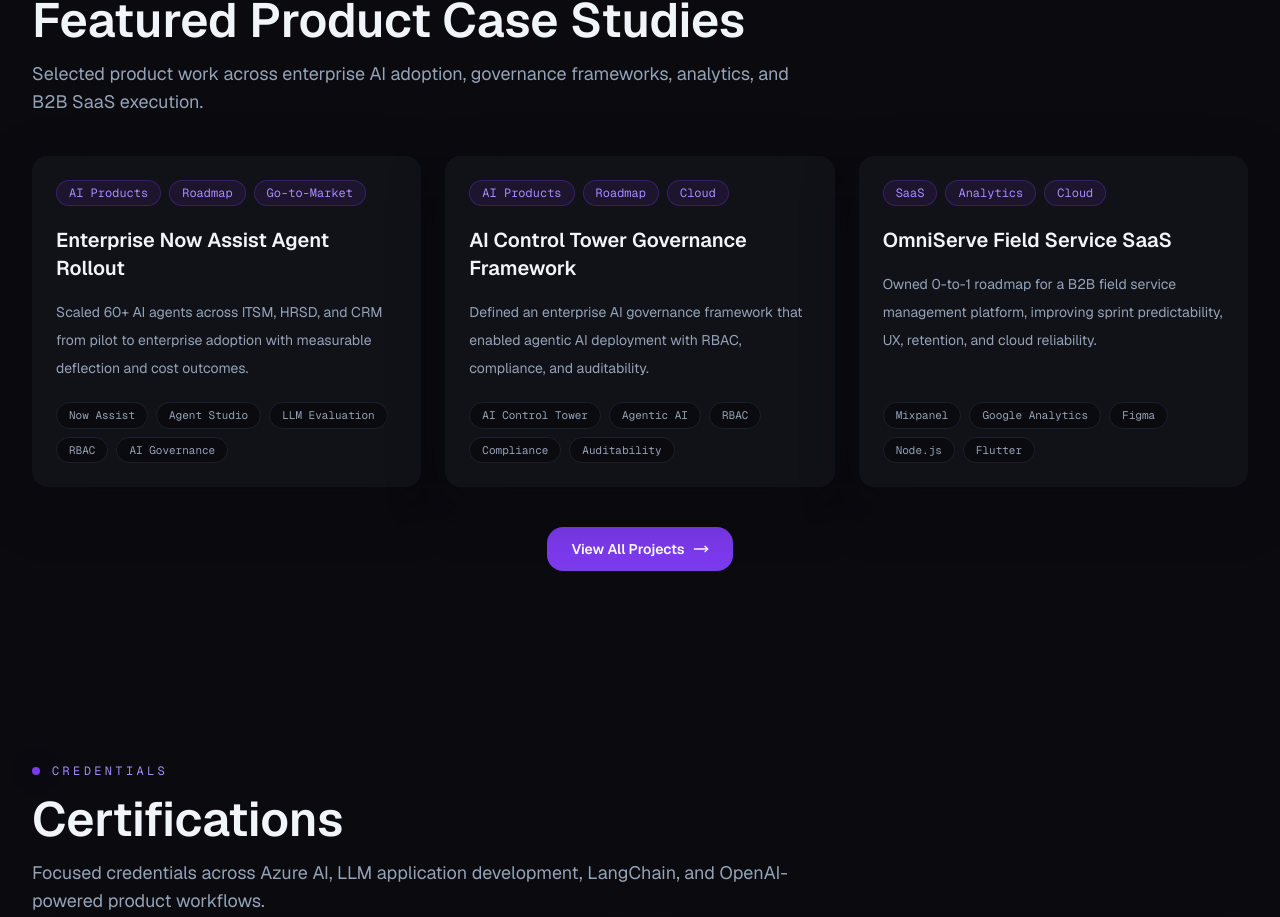
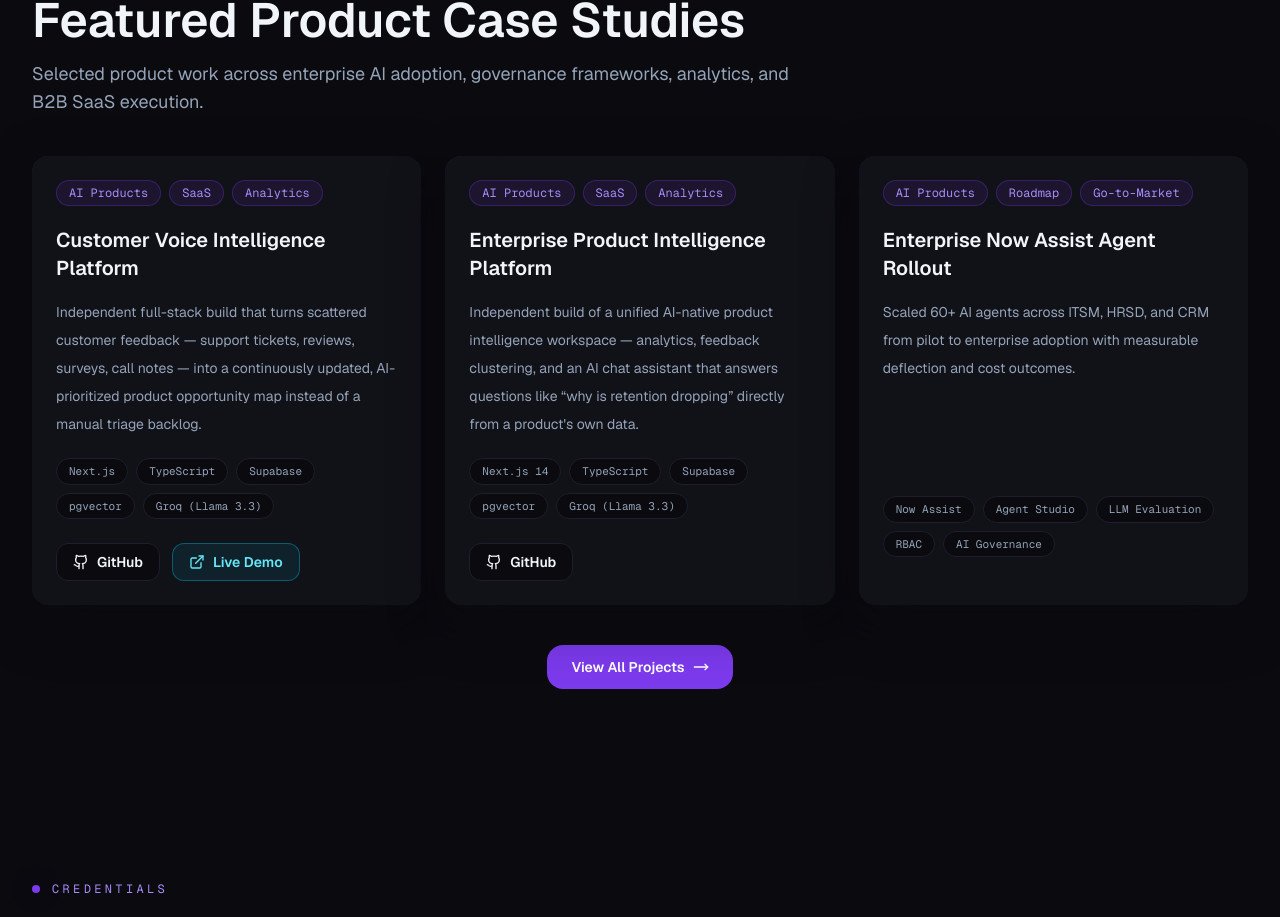
Before and after one commit to shriya246/Portfolio, a Next.js app: page / in a window 1280 px wide. Shown: the part 4600-5517 px from the top of the page. Built offline with nearby package versions, Linux system fonts and the light colour scheme.

Commit message:
feat: add Customer Voice Intelligence and Enterprise Product Intelligence platforms
Pin two independently built full-stack AI projects at the top of the
project list, and surface the previously unused live-demo link on
project cards, the modal, and the homepage featured section.

```diff
--- a/components/home/FeaturedProjects.tsx
+++ b/components/home/FeaturedProjects.tsx
@@ -1,4 +1,4 @@
-import { Github, MoveRight } from "lucide-react";
+import { ExternalLink, Github, MoveRight } from "lucide-react";
 import Link from "next/link";
 import ScrollReveal from "@/components/ui/ScrollReveal";
 import SectionHeading from "@/components/ui/SectionHeading";
@@ -35,18 +35,32 @@
                       </span>
                     ))}
                   </div>
+                  <div className="mt-6 flex flex-wrap gap-3">
                     {project.github ? (
                       <a
                         href={project.github}
                         target="_blank"
                         rel="noreferrer"
                         aria-label={`Open ${project.name} on GitHub`}
-                      className="mt-6 inline-flex w-fit items-center gap-2 rounded-xl border border-border bg-background px-4 py-2 text-sm font-semibold text-foreground transition hover:border-violet/60 hover:text-violet"
+                        className="inline-flex w-fit items-center gap-2 rounded-xl border border-border bg-background px-4 py-2 text-sm font-semibold text-foreground transition hover:border-violet/60 hover:text-violet"
                       >
                         <Github className="h-4 w-4" />
                         GitHub
                       </a>
                     ) : null}
+                    {project.live ? (
+                      <a
+                        href={project.live}
+                        target="_blank"
+                        rel="noreferrer"
+                        aria-label={`Open ${project.name} live demo`}
+                        className="inline-flex w-fit items-center gap-2 rounded-xl border border-cyan/40 bg-cyan/10 px-4 py-2 text-sm font-semibold text-cyan-soft transition hover:border-cyan/70 hover:bg-cyan/15"
+                      >
+                        <ExternalLink className="h-4 w-4" />
+                        Live Demo
+                      </a>
+                    ) : null}
+                  </div>
                 </div>
               </article>
             </ScrollReveal>
--- a/components/projects/ProjectCard.tsx
+++ b/components/projects/ProjectCard.tsx
@@ -1,7 +1,7 @@
 "use client";
 
 import { motion } from "framer-motion";
-import { Github, Maximize2 } from "lucide-react";
+import { ExternalLink, Github, Maximize2 } from "lucide-react";
 import type { KeyboardEvent } from "react";
 import type { Project } from "@/types";
 
@@ -44,7 +44,7 @@
           </span>
         ))}
       </div>
-      <div className="mt-6 flex flex-wrap gap-3">
+      <div className="mt-6 flex flex-wrap items-center gap-3">
         {project.github ? (
           <a
             href={project.github}
@@ -58,6 +58,19 @@
             GitHub
           </a>
         ) : null}
+        {project.live ? (
+          <a
+            href={project.live}
+            target="_blank"
+            rel="noreferrer"
+            aria-label={`Open ${project.name} live demo`}
+            onClick={(event) => event.stopPropagation()}
+            className="inline-flex items-center gap-2 rounded-xl border border-cyan/40 bg-cyan/10 px-4 py-2 text-sm font-semibold text-cyan-soft transition hover:border-cyan/70 hover:bg-cyan/15"
+          >
+            <ExternalLink className="h-4 w-4" />
+            Live Demo
+          </a>
+        ) : null}
         <span className="ml-auto inline-flex items-center gap-2 rounded-xl px-2 py-2 text-sm font-semibold text-cyan">
           <Maximize2 className="h-4 w-4" />
           Details
--- a/components/projects/ProjectModal.tsx
+++ b/components/projects/ProjectModal.tsx
@@ -1,7 +1,7 @@
 "use client";
 
 import { AnimatePresence, motion } from "framer-motion";
-import { Github, X } from "lucide-react";
+import { ExternalLink, Github, X } from "lucide-react";
 import { useEffect } from "react";
 import type { Project } from "@/types";
 
@@ -115,8 +115,9 @@
               </div>
             </section>
 
+            {project.github || project.live ? (
+              <div className="mt-8 flex flex-col gap-3 sm:flex-row">
                 {project.github ? (
-              <div className="mt-8 flex flex-col gap-3 sm:flex-row">
                   <a
                     href={project.github}
                     target="_blank"
@@ -127,6 +128,19 @@
                     <Github className="h-4 w-4" />
                     GitHub
                   </a>
+                ) : null}
+                {project.live ? (
+                  <a
+                    href={project.live}
+                    target="_blank"
+                    rel="noreferrer"
+                    aria-label={`Open ${project.name} live demo`}
+                    className="inline-flex items-center justify-center gap-2 rounded-xl border border-cyan/40 bg-cyan/10 px-5 py-3 text-sm font-semibold text-cyan-soft transition hover:-translate-y-0.5 hover:border-cyan/70 hover:shadow-cyan-glow"
+                  >
+                    <ExternalLink className="h-4 w-4" />
+                    Live Demo
+                  </a>
+                ) : null}
               </div>
             ) : null}
           </motion.article>
--- a/constants/projects.ts
+++ b/constants/projects.ts
@@ -1,6 +1,58 @@
 import type { Project } from "@/types";
 
 export const PROJECTS: Project[] = [
+  {
+    id: "customer-voice-intelligence-platform",
+    name: "Customer Voice Intelligence Platform",
+    description:
+      "Independent full-stack build that turns scattered customer feedback — support tickets, reviews, surveys, call notes — into a continuously updated, AI-prioritized product opportunity map instead of a manual triage backlog.",
+    tech: ["Next.js", "TypeScript", "Supabase", "pgvector", "Groq (Llama 3.3)", "Upstash Redis", "Recharts", "Tailwind CSS"],
+    highlights: ["Multi-tenant RBAC", "AI clustering + sentiment", "RICE opportunity scoring", "3 ingestion channels"],
+    github: "https://github.com/shriya246/Customer-Voice-Intelligence-Platform",
+    live: "https://customer-voice-intelligence-platfor.vercel.app",
+    categories: ["AI Products", "SaaS", "Analytics"],
+    problemStatement:
+      "Customer signal is fragmented across support tickets, reviews, surveys, call notes, and sales conversations, so the loudest voice — not the most common or highest-impact one — tends to win roadmap debates. Built solo, end to end, on a zero-paid-API stack to make prioritization evidence-based instead of anecdote-based.",
+    architectureDecisions: [
+      "Designed a multi-tenant schema (organizations, teams, role-based access) on Supabase Postgres with row-level security, feeding three ingestion paths: manual entry, CSV import, and an embeddable feedback widget.",
+      "Built an embedding + clustering pipeline (Supabase pgvector + Groq Llama 3.3) that groups raw feedback into labeled themes and extracts sentiment and pain points automatically.",
+      "Implemented RICE-based opportunity scoring per theme — tying volume, sentiment, and business impact into one ranked list — plus a trend view showing which themes are rising or falling over time.",
+      "Closed the loop from raw feedback to decision-ready output: data-backed personas generated from real clusters, a roadmap-linked feature tracker, and an auto-drafted executive summary.",
+      "Held the entire stack to genuinely free tiers (Supabase, Vercel, Upstash, Groq) throughout, keeping the project self-funded and forcing scope discipline."
+    ],
+    metrics: [
+      "3 feedback ingestion channels (manual, CSV, embeddable widget)",
+      "AI-clustered themes with automatic sentiment tagging",
+      "RICE-scored, ranked opportunity map",
+      "Zero paid APIs or hosting across the entire stack"
+    ]
+  },
+  {
+    id: "enterprise-product-intelligence-platform",
+    name: "Enterprise Product Intelligence Platform",
+    description:
+      "Independent build of a unified AI-native product intelligence workspace — analytics, feedback clustering, and an AI chat assistant that answers questions like “why is retention dropping” directly from a product's own data.",
+    tech: ["Next.js 14", "TypeScript", "Supabase", "pgvector", "Groq (Llama 3.3)", "Upstash Redis", "Recharts", "Tailwind CSS"],
+    highlights: ["DAU/WAU/MAU + retention", "AI clustering + chat assistant", "Roadmap + AI PRD generator", "Feature-flag experimentation"],
+    github: "https://github.com/shriya246/Enterprise-Product-Intelligence-Platform",
+    live: null,
+    categories: ["AI Products", "SaaS", "Analytics"],
+    problemStatement:
+      "Product Managers waste hours stitching together data from disconnected tools — product analytics, feedback tools, roadmap tools, and an ad-hoc ChatGPT tab — before they can make a single decision. Designed as an AI-first alternative that collapses that stack into one workspace, built solo on a zero-paid-API stack.",
+    architectureDecisions: [
+      "Scoped a three-sprint build: a multi-tenant foundation first (auth, orgs, RBAC, an event-ingestion SDK, DAU/WAU/MAU and retention analytics), then feedback intelligence (AI clustering, sentiment, a chat assistant answering natural-language questions against the org's own data), then a roadmap and executive layer.",
+      "Specified an AI PRD generator that turns a feature idea into a full draft — user stories, acceptance criteria, success metrics, and risks — plus AI-recommended roadmap prioritization driven by engagement and feedback data.",
+      "Scoped lightweight experimentation (feature flags, A/B split, significance check) using free statistics libraries instead of a paid experimentation platform.",
+      "Held the entire stack to genuinely free tiers (Supabase, Vercel, Upstash, Groq), documenting any real free-tier ceilings rather than exceeding them silently.",
+      "Actively in build — foundation and data layer underway, with feedback intelligence and the roadmap/PRD layer next."
+    ],
+    metrics: [
+      "3-sprint roadmap: analytics foundation → AI feedback intelligence → roadmap, PRD & experimentation",
+      "AI chat assistant designed to query live product data in natural language",
+      "AI-generated PRD drafts from a single feature idea",
+      "Zero paid APIs or hosting across the entire stack"
+    ]
+  },
   {
     id: "enterprise-now-assist-agent-rollout",
     name: "Enterprise Now Assist Agent Rollout",
```
Lines whose indentation alone changed are shown as unchanged.
